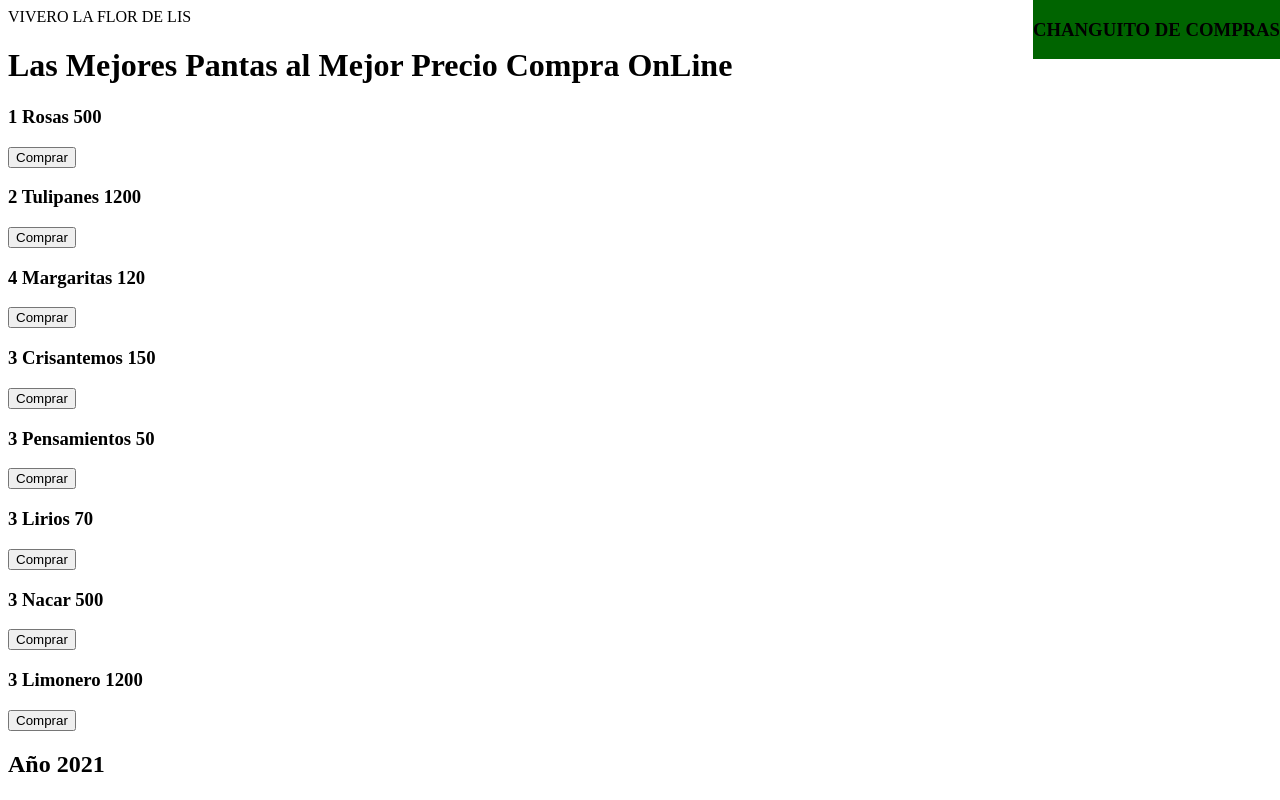
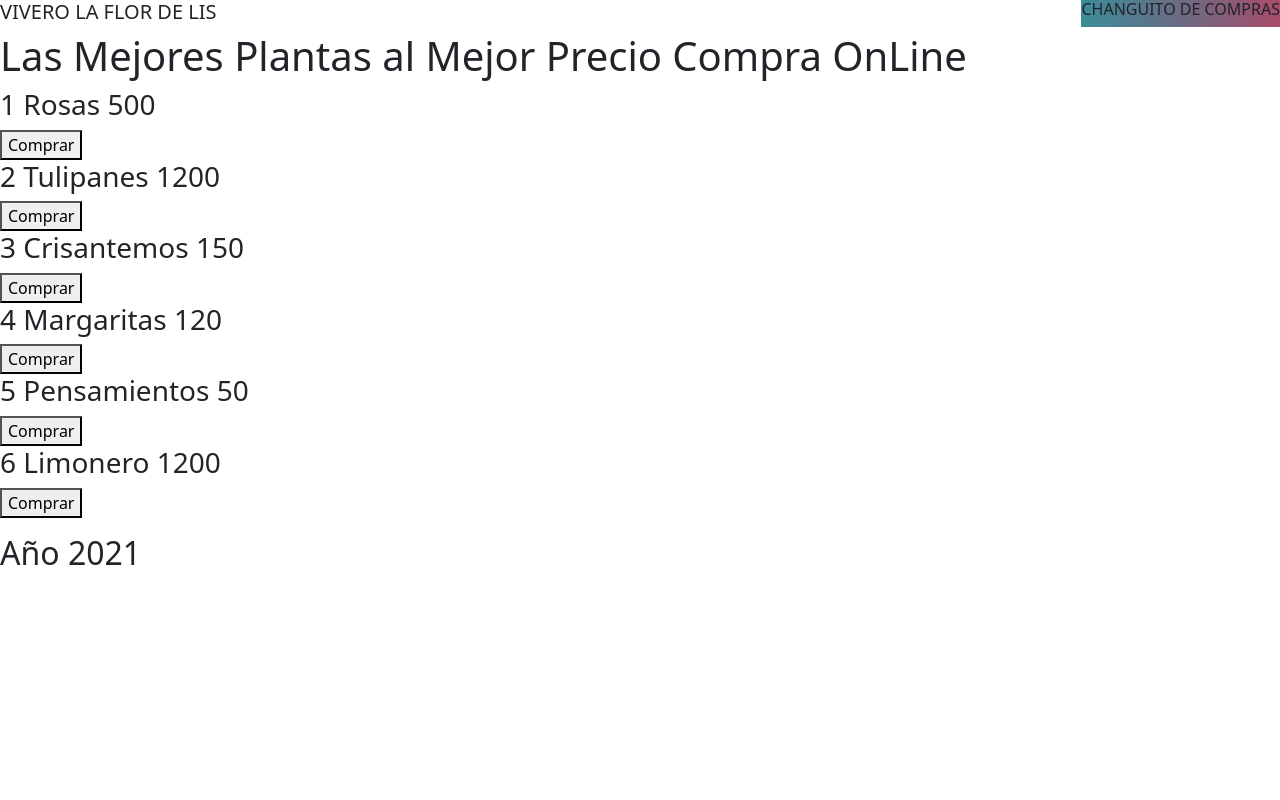
Before and after one commit to Miriamolson73/unahur, a React (Create React App) app: page / in a window 1280 px wide. Built offline with nearby package versions, Linux system fonts and the light colour scheme.

Commit message:
trabajo23-05

```diff
--- a/public/index.html
+++ b/public/index.html
@@ -2,6 +2,7 @@
 <html lang="en">
   <head>
     <meta charset="utf-8" />
+    <link href="https://cdn.jsdelivr.net/npm/bootstrap@5.0.1/dist/css/bootstrap.min.css" rel="stylesheet" integrity="sha384-+0n0xVW2eSR5OomGNYDnhzAbDsOXxcvSN1TPprVMTNDbiYZCxYbOOl7+AMvyTG2x" crossorigin="anonymous">
     <link rel="icon" href="%PUBLIC_URL%/favicon.ico" />
     <meta name="viewport" content="width=device-width, initial-scale=1" />
     <meta name="theme-color" content="#000000" />
--- a/src/App.js
+++ b/src/App.js
@@ -10,12 +10,10 @@ function App() {
       const [productos,articulo]= useState([
         {id:1, articulo:" Rosas ", precio: 500},
         {id:2, articulo:" Tulipanes ", precio: 1200},
+        {id:3, articulo:" Crisantemos ", precio: 150},
         {id:4, articulo:" Margaritas ", precio: 120} ,
-        {id:3, articulo:" Crisantemos ", precio: 150},
-        {id:3, articulo:" Pensamientos ", precio: 50} ,
-        {id:3, articulo:" Lirios ", precio: 70},
-        {id:3, articulo:" Nacar ", precio:500},
-        {id:3, articulo:" Limonero ", precio: 1200}
+        {id:5, articulo:" Pensamientos ", precio: 50} ,
+        {id:6, articulo:" Limonero ", precio: 1200}
 
       ]);
       //state el changuito
@@ -26,7 +24,7 @@ function App() {
 
 
       <Header />
-      <h1>Las Mejores Pantas al Mejor Precio Compra OnLine </h1>
+      <h1>Las Mejores Plantas al Mejor Precio Compra OnLine </h1>
       {productos.map(producto=>(
           <Producto
           key={producto.id}
@@ -34,6 +32,7 @@ function App() {
           productos={productos}
           changuito={changuito}
           agregarProducto={agregarProducto}
+
           />)
       )}
 
--- a/src/components/Changuito.jsx
+++ b/src/components/Changuito.jsx
@@ -4,17 +4,26 @@ import Producto from "./Producto";
 
 
 const Changuito = ({changuito}) => {
+
+
     return (
         <Fragment>
             <div className="changuito">
-                <h3>CHANGUITO DE COMPRAS</h3>
-                {changuito.map(
-                    producto=>
-                    <Producto
-                        key={producto.id}
-                        producto={producto}
-                     />
-                    )}
+                <h6>CHANGUITO DE COMPRAS</h6>
+                {
+                    changuito
+
+                    ?
+                    changuito.map(
+                            producto=>
+                            <Producto
+                                key={producto.id}
+                                producto={producto}
+                    />  )
+                    :
+                    <button>changuito vacio</button>
+
+                }
 
             </div>
         </Fragment>
--- a/src/components/Footer.jsx
+++ b/src/components/Footer.jsx
@@ -1,9 +1,12 @@
-import React from 'react';
+import React, { Fragment } from 'react';
 
 const Footer = (props) => {
    // const fecha=new Date().getFullYear();
     return (
+       <Fragment>
+       <p></p>
        <h2> Año {props.anio}</h2>
+       </Fragment>
       );
 }
 
--- a/src/components/Headers.jsx
+++ b/src/components/Headers.jsx
@@ -3,7 +3,7 @@ import React from 'react';
 const Header = () => {
     return (
         <div>
-            VIVERO LA FLOR DE LIS
+           <h5>VIVERO LA FLOR DE LIS</h5>
         </div>
 
      );
--- a/src/components/Producto.jsx
+++ b/src/components/Producto.jsx
@@ -18,6 +18,21 @@ const Producto = ({producto,productos,changuito,agregarProducto}) => {
         console.log(producto);
     }
 
+    // ELIMINAR DE CHANGUITO
+    const eliminarProducto=(id) => {
+
+        const compra= changuito.filter(
+            producto => producto.id !== id)[0];
+            agregarProducto([
+               changuito,producto
+                ]);
+
+
+
+
+        console.log(compra);
+    }
+
     return (
         <Fragment>
             <div>
@@ -30,9 +45,10 @@ const Producto = ({producto,productos,changuito,agregarProducto}) => {
                 type="button" onClick={()=> selecionarProducto(id)}> Comprar </button>
 
                 :
+
+
                 <button
-                type="button" > Eliminar </button>
-
+                type="button" onClick={()=> eliminarProducto(id)}> Eliminar </button>
             }
 
             </div>
--- a/src/components/changuito.css
+++ b/src/components/changuito.css
@@ -3,5 +3,9 @@
     right: 0;
     width: 400;
     top: 0;
-    background-color: darkgreen;
+
+    background: #aa4b6b;  /* fallback for old browsers */
+    background: -webkit-linear-gradient(to right, #3b8d99, #6b6b83, #aa4b6b);  /* Chrome 10-25, Safari 5.1-6 */
+    background: linear-gradient(to right, #3b8d99, #6b6b83, #aa4b6b); /* W3C, IE 10+/ Edge, Firefox 16+, Chrome 26+, Opera 12+, Safari 7+ */
+
 }
```
